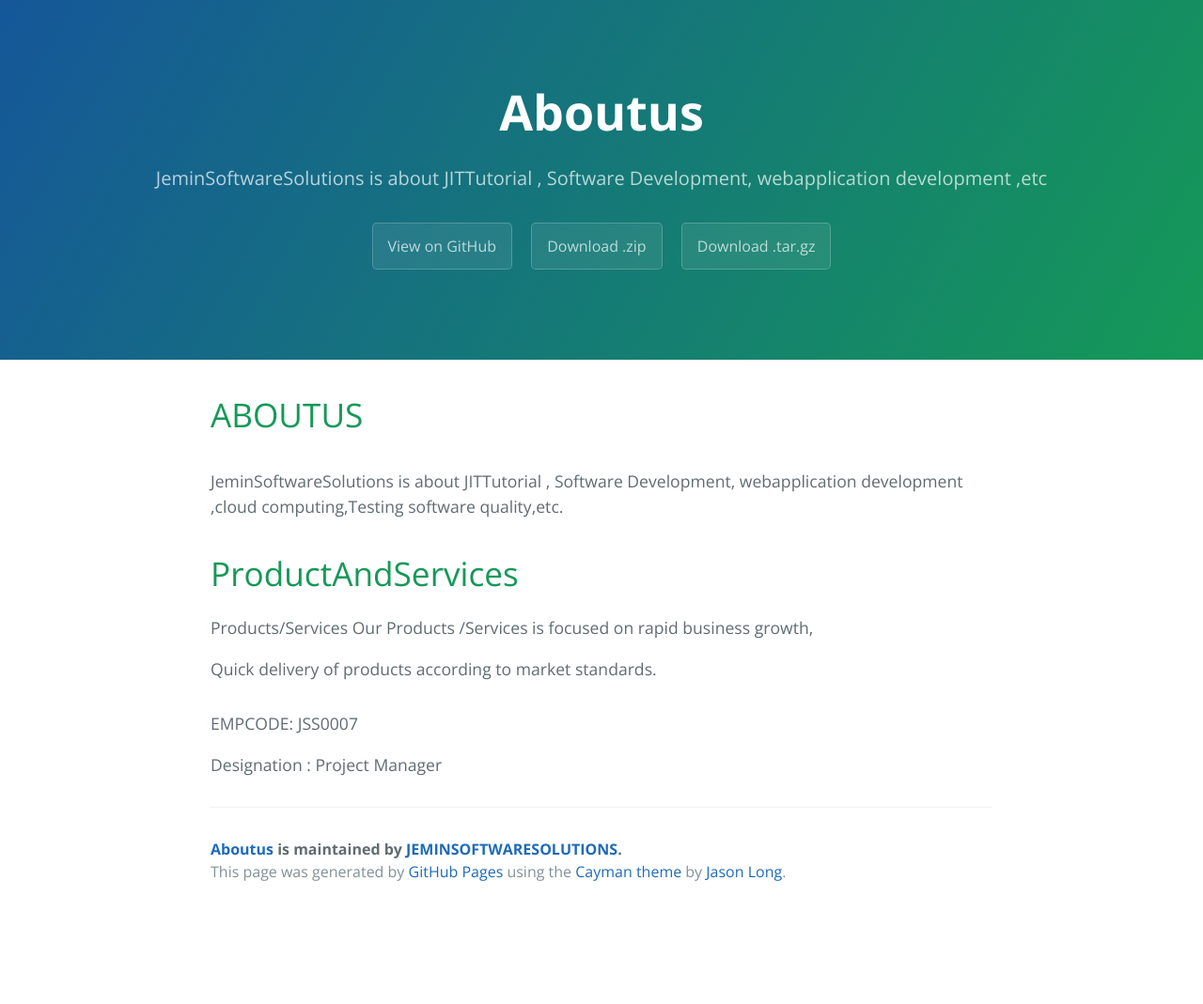
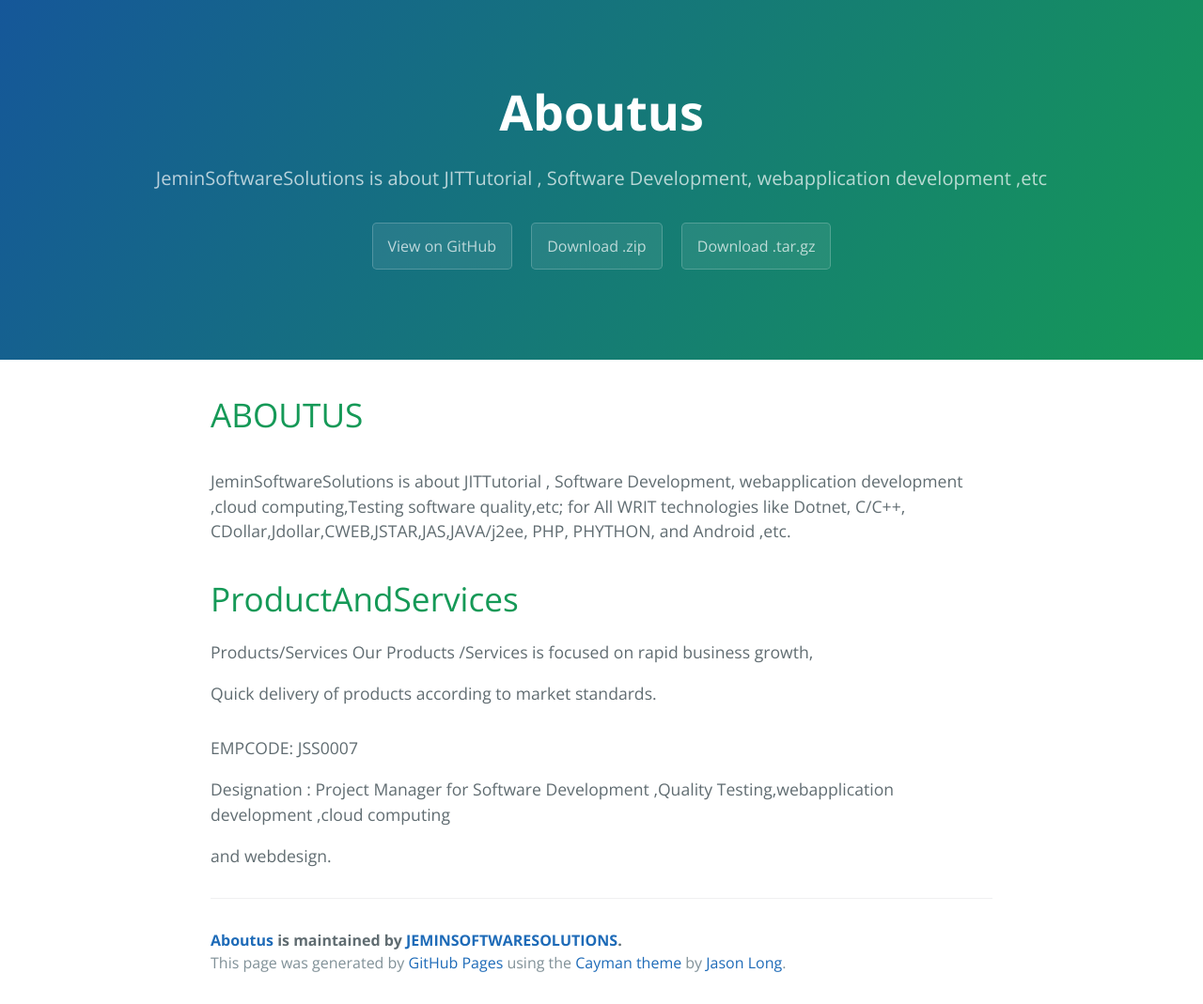
Before and after one commit to JEMINSOFTWARESOLUTIONS/ABOUTUS, a plain HTML site: page index.html in a window 1280 px wide. Shown: the whole page at 94% size. Before the commit the page ends 972 px from the top, so only its background shows below. Drawn offline with nearby package versions, Linux system fonts and the light colour scheme.

Commit message:
Create gh-pages branch via GitHub

```diff
--- a/index.html
+++ b/index.html
@@ -24,7 +24,7 @@
 
 <h1></h1>
 
-<p>JeminSoftwareSolutions  is about  JITTutorial , Software Development, webapplication development ,cloud computing,Testing  software quality,etc.</p>
+<p>JeminSoftwareSolutions  is about  JITTutorial , Software Development, webapplication development ,cloud computing,Testing  software quality,etc;  for  All  WRIT  technologies  like Dotnet, C/C++, CDollar,Jdollar,CWEB,JSTAR,JAS,JAVA/j2ee, PHP, PHYTHON, and  Android ,etc.</p>
 
 <h1>
 <a id="productandservices" class="anchor" href="#productandservices" aria-hidden="true"><span aria-hidden="true" class="octicon octicon-link"></span></a>ProductAndServices</h1>
@@ -37,7 +37,9 @@
 
 <p>EMPCODE: JSS0007</p>
 
-<p>Designation : Project Manager  </p>
+<p>Designation : Project Manager  for  Software  Development ,Quality  Testing,webapplication development ,cloud computing</p>
+
+<p>and  webdesign.</p>
 
 <h1></h1>
 
--- a/params.json
+++ b/params.json
@@ -1,6 +1,6 @@
 {
   "name": "Aboutus",
   "tagline": "JeminSoftwareSolutions  is about  JITTutorial , Software Development, webapplication development ,etc",
-  "body": "# ABOUTUS\r\n===========\r\n\r\nJeminSoftwareSolutions  is about  JITTutorial , Software Development, webapplication development ,cloud computing,Testing  software quality,etc.\r\n\r\n\r\n\r\nProductAndServices\r\n==================\r\n\r\nProducts/Services Our Products /Services is focused on rapid business growth,\r\n\r\nQuick delivery of products according to market standards.\r\n\r\n=======================================================================\r\n\r\nEMPCODE: JSS0007\r\n\r\nDesignation : Project Manager  \r\n\r\n==============================================================================\r\n",
+  "body": "# ABOUTUS\r\n===========\r\n\r\nJeminSoftwareSolutions  is about  JITTutorial , Software Development, webapplication development ,cloud computing,Testing  software quality,etc;  for  All  WRIT  technologies  like Dotnet, C/C++, CDollar,Jdollar,CWEB,JSTAR,JAS,JAVA/j2ee, PHP, PHYTHON, and  Android ,etc.\r\n\r\n\r\n\r\nProductAndServices\r\n==================\r\n\r\nProducts/Services Our Products /Services is focused on rapid business growth,\r\n\r\nQuick delivery of products according to market standards.\r\n\r\n=======================================================================\r\n\r\nEMPCODE: JSS0007\r\n\r\nDesignation : Project Manager  for  Software  Development ,Quality  Testing,webapplication development ,cloud computing\r\n\r\nand  webdesign.\r\n\r\n==============================================================================\r\n",
   "note": "Don't delete this file! It's used internally to help with page regeneration."
 }
```
